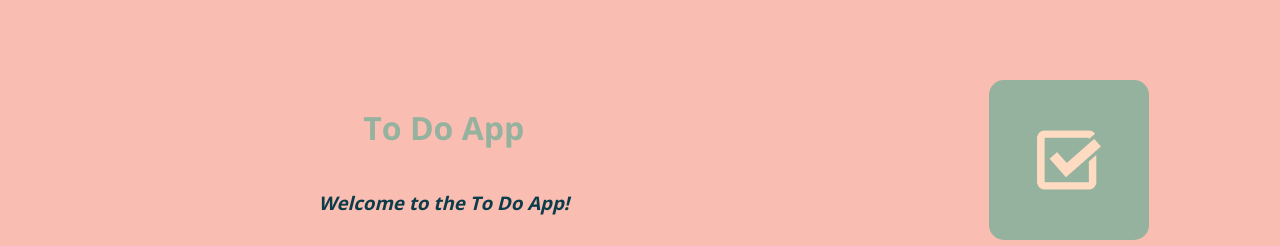
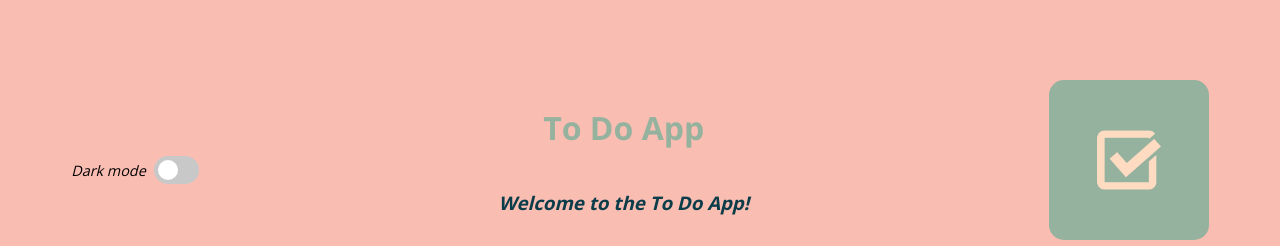
Before and after one commit to suffle-girl/to-do-app, a React (Vite) app: page / in a window 1280 px wide. Shown: the top 246 px of the page. Built offline with nearby package versions, Linux system fonts and the light colour scheme; no server answers.

Commit message:
com. Toggle: Added style and functionality.

```diff
--- a/src/Navbar/index.jsx
+++ b/src/Navbar/index.jsx
@@ -1,8 +1,10 @@
+import { Toggle } from "../Toggle";
 import "./style.css";
 
 export const Navbar = () => {
   return (
     <div className="container--navbar">
+      <Toggle />
       <div className="navbar--text">
         <h1 className="navbar--text__title">To Do App</h1>
         <h3 className="navbar--text__subtitle">Welcome to the To Do App!</h3>
--- a/src/Navbar/style.css
+++ b/src/Navbar/style.css
@@ -5,7 +5,6 @@
   justify-content: space-around;
   align-items: center;
   margin: 0 auto;
-
   padding: 40px 15px;
   background-color: var(--background-secondary);
 }
@@ -30,7 +29,7 @@
 .navbar--logo {
   width: 10rem;
   height: 10rem;
-  background-image: url(./img/icon1.png);
+  background-image: var(--logo);
   background-repeat: round;
   background-size: contain;
   border-radius: 15px;
@@ -39,7 +38,6 @@
 
 @media screen and (min-width: 380px) {
   .container--navbar {
-    flex-direction: row;
     padding: 80px 15px;
   }
 
@@ -59,7 +57,10 @@
   }
 }
 
-@media screen and (min-width: 768px) {
+@media screen and (min-width: 650px) {
+  .container--navbar {
+    flex-direction: row;
+  }
 }
 
 @media screen and (min-width: 1200px) {
--- /dev/null
+++ b/src/Toggle/index.jsx
@@ -0,0 +1,23 @@
+import "./style.css";
+
+export const Toggle = () => {
+  const switchTheme = (event) => {
+    if (event.target.checked) {
+      document.documentElement.setAttribute("data-theme", "dark");
+      localStorage.setItem("theme", "dark");
+    } else {
+      document.documentElement.setAttribute("data-theme", "light");
+      localStorage.setItem("theme", "light");
+    }
+  };
+
+  return (
+    <div className="theme-switch-wrapper">
+      <span>Dark mode</span>
+      <label className="theme-switch" htmlFor="checkbox">
+        <input type="checkbox" id="checkbox" onChange={switchTheme} />
+        <div className="slider round"></div>
+      </label>
+    </div>
+  );
+};
--- /dev/null
+++ b/src/Toggle/style.css
@@ -0,0 +1,59 @@
+.theme-switch-wrapper {
+  display: flex;
+  align-items: center;
+  margin: 20px 0 0;
+}
+
+span {
+  margin-right: 0.5rem;
+  font-size: 0.9rem;
+  font-style: italic;
+}
+.theme-switch {
+  display: inline-block;
+  height: 28px;
+  position: relative;
+  width: 45px;
+}
+
+.theme-switch input {
+  display: none;
+}
+
+.slider {
+  background-color: #c8c8c8;
+  bottom: 0;
+  cursor: pointer;
+  left: 0;
+  position: absolute;
+  right: 0;
+  top: 0;
+  transition: 0.4s;
+}
+
+.slider:before {
+  background-color: #fff;
+  bottom: 4px;
+  content: "";
+  height: 20px;
+  left: 4px;
+  position: absolute;
+  transition: 0.4s;
+  width: 20px;
+}
+
+input:checked + .slider {
+  background-color: var(--background-primary);
+}
+
+input:checked + .slider:before {
+  transform: translateX(16px);
+}
+
+.slider.round {
+  border-radius: 34px;
+}
+
+.slider.round:before {
+  border-radius: 50%;
+}
--- a/src/global.css
+++ b/src/global.css
@@ -5,13 +5,17 @@
   --background-secondary: #fabdb2;
   --text: #95b29f;
   --text-secondary: #0b3c49;
+  --buttons: grey;
+  --logo: url(../src/Navbar/img/icon1.png);
 }
 
 :root[data-theme="dark"] {
   --background-primary: #0b3c49;
   --background-secondary: #95b29f;
-  --text: #ffdbc2;
+  --text: #0d324d;
   --text-secondary: #fabdb2;
+  --buttons: #ffdbc2;
+  --logo: url(../src/Navbar/img/icon2.png);
 }
 
 * {
```
